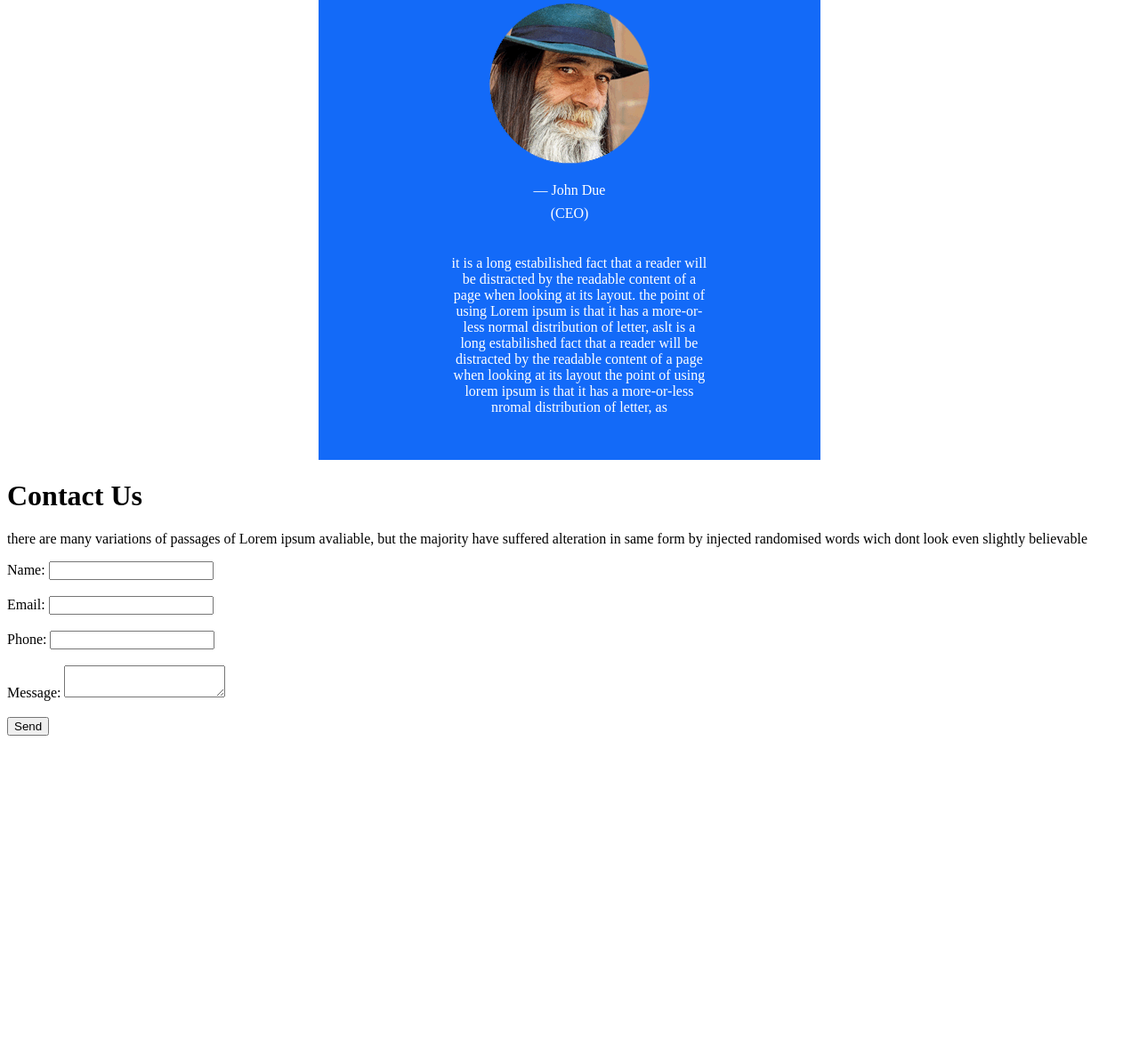
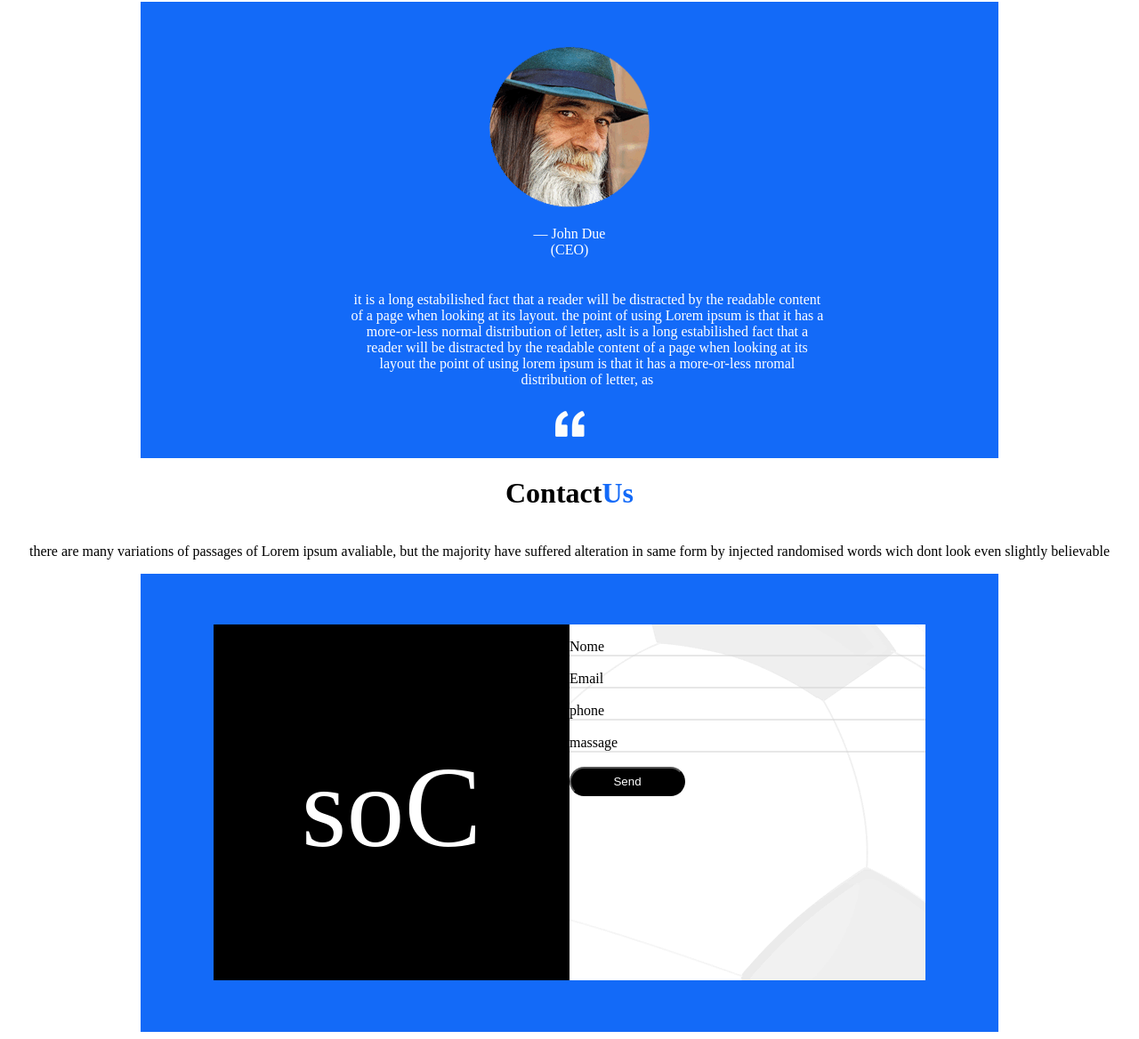
Before and after one commit to MarcosFabSoftware2/socket, a plain HTML site: page index.html in a window 1280 px wide. Shown: the part 820-1988 px from the top of the page at 89% size. Before the commit the page ends 1655 px from the top, so only its background shows below. Drawn offline with Linux system fonts and the light colour scheme.

Commit message:
arrumeri alguam coisa tambem coloquei uma tabela de informaçao e soC

```diff
--- a/index.html
+++ b/index.html
@@ -14,7 +14,10 @@
 <body>
 
     <div class="pai">
-        <h1 >About Us</h1>
+        <div class="titulo">
+        <h1 >About <h1 id="cortitulo">Us</h1></h1>
+    </div>
+
         <p >there are many variations of passages of Lorem ipsum avaliable, but the majority have suffered alteration in same form by injected randomised words wich dont look even slightly believable</p>
 
         <div class="filho1">
@@ -28,18 +31,23 @@
 
             </div>
             <div>
-                <img  class="menino" src="/images/child-image.png" alt="Soccer Player">
+                <img  class="menino" src="images/child-image.png" alt="Soccer Player">
             </div>
         </div>
     </div>
+
     <div class="Testimonial">
         <div class="começo">
             <h1>Testimonial</h1>
             <p>avaliable, but the majority have suffered alteration in some form, by injected randomised words which dont look even slightly believable</p>
         </div>
+
+
         <div class="imgcara">
 
-            <img src="/images/john-image.png" alt="Profile Picture">
+
+            <img src="images/john-image.png" alt="Profile Picture">
+
 
             <p id="texto2">— John Due </p>
             <p id="texto3">(CEO)</p>
@@ -48,34 +56,50 @@
         point of using Lorem ipsum is that it has a more-or-less normal distribution of letter, aslt is a long estabilished  fact that a reader
         will be distracted by the readable content of a page when looking at its layout the point of using lorem ipsum is
         that it has a more-or-less nromal distribution of letter, as</p>
-        </div>
+
+                <img class="image2" src="images/icon-1.png" alt="">
+
     </div>
-    <div>
-        <h1>Contact Us</h1>
-        <p>there are many variations of passages of Lorem ipsum avaliable, but the majority have suffered alteration in same form by injected randomised words wich dont look even slightly
-            believable</p>
 
-            <div class="tabela">
+    </div>
 
 
 
-        <form>
-         <label for="name">Name:</label>
-         <input type="text" id="name" name="name"><br><br>
-         <label for="email">Email:</label>
-         <input type="email" id="email" name="email"><br><br>
-         <label for="phone">Phone:</label>
-         <input type="tel" id="phone" name="phone"><br><br>
-         <label for="message">Message:</label>
-         <textarea id="message" name="message"></textarea><br><br>
-         <button>Send</button>
-        </form>
 
 
-        </div>
+    <div class="texto5">
+        <div class="titulo2">
+        <h1>Contact <h1 id="colortitulo2">Us</h1></h1>
     </div>
+        <p>there are many variations of passages of Lorem ipsum avaliable, but the majority have suffered alteration in same form by injected randomised words wich dont look even slightly
+            believable</p>
+    </div>
+
+
+    <div class="paitabela">
+    <div class="tabela">
+
+
+    <div class="soC">
+         <p>soC</p>
+    </div>
+
+
+    <div class="informacao">
+
+
+         <p class="infor1">Nome</p>
+         <p class="infor2">Email</p>
+         <p class="infor3">phone</p>
+         <p class="infor4">massage</p>
+
+         <button class="botao2">Send</button>
+
+
+
 </div>
-
+</div>
+</div>
 
 </body>
 </html>
--- a/style.css
+++ b/style.css
@@ -1,8 +1,18 @@
-
-
 
 .pai{
     height: 500px;
+    padding-left: 150px;
+    padding-right: 150px;
+    padding-bottom: 70px;
+}
+
+.titulo{
+
+    display: flex;
+
+}
+#cortitulo{
+    color:#136af8;
 }
 
 
@@ -12,7 +22,7 @@ background-color: #136af8;
 display: flex;
 justify-content: center;
 height: 515px;
-
+align-items: center;
 
 
 }
@@ -23,8 +33,7 @@ height: 515px;
     height: 260px;
     width: 330px;
 
-    border: 100px 100px 100px 100px;
-    border:solid;
+    border:solid 11px;
     border-color: #ffffff;
 
 }
@@ -48,6 +57,110 @@ height: 515px;
 
 
 
+#texto_leia {
+    color: #ffffff;
+    font-family: "Poppins", sans-serif;
+    font-weight: 400;
+    font-style: normal;
+}
+
+#pai_titulo1{
+    width: 420px;
+}
+
+
+
+
+#leiamais {
+    background-color: black;
+    border-radius: 20px ;
+    width: 130px;
+    height: 33px;
+    display: flex;
+    justify-content: center;
+    align-items: center;
+}
+
+
+
+
+.titulo2{
+    display: flex;
+    justify-content: center;
+    align-items: center;
+}
+
+
+#colortitulo2{
+color:#136af8;
+
+}
+
+
+
+
+
+
+
+.Testimonial{
+
+    padding-left: 150px;
+    padding-right: 150px;
+    text-align: center;
+
+
+}
+
+.começo{
+
+padding-top: 130px;
+
+}
+
+
+
+.imgcara{
+
+
+    padding-top: 50px;
+    padding-left: 150px;
+    padding-right: 150px;
+
+    background-color: #136af8;
+    text-align: center;
+
+}
+
+
+#texto2{
+
+        color:#ffffff;
+        height: 2px;
+
+    }
+
+
+#texto3{
+
+        color:#ffffff;
+        height: 40px;
+
+    }
+
+#texto4{
+
+        color:#ffffff;
+        padding-bottom: 10px;
+        width: 80%;
+        margin-left: 13%;
+        display: flex;
+        justify-content: center;
+
+    }
+
+.image2{
+    padding-bottom: 20px;
+}
 
 
 
@@ -58,71 +171,68 @@ height: 515px;
 
 
 
+.texto5{
+    text-align: center;
+}
 
 
 
-.Testimonial{
 
-    padding-left: 350px;
-    padding-right: 350px;
-    text-align: center;
+.paitabela{
+
+padding-left: 150px;
+padding-right: 150px;
 
 }
 
 
-
-.começo{
-
-padding-top: 120px;
-
-}
+.tabela{
 
 
-.imgcara{
-
-    padding-top: 50px;
-    padding-left: 100px;
-    padding-right: 100px;
-
     background-color: #136af8;
-    text-align: center;
+    display: flex;
+    justify-content: center;
+    height: 515px;
+    align-items: center;
 
 
 
 }
 
 
-#texto2{
-        color:#ffffff;
-        height: 10px;
-    }
 
-#texto3{
-        color:#ffffff;
-        height: 40px;
-    }
+.soC{
 
-#texto4{
-        color:#ffffff;
-        padding-bottom: 50px;
-        width: 80%;
-        margin-left: 13%;
-        display: flex;
-        justify-content: center;
-    }
+
+    text-align: center;
+    font-size: 130px;
+    color:rgb(255, 255, 255);
+    background-color: black;
+    height: 400px;
+    width: 400px;
+
+
+}
+
+
+.informacao{
+
+
+background-image: url(images/boll_bg.png);
+height: 400px;
+width: 400px;
+
+
+}
 
 
 
 
+.botao2{
+
+    color: #ffffff;
 
 
-.tabela{
-
-
-
-
-}
-#leiamais {
     background-color: black;
     border-radius: 20px ;
     width: 130px;
@@ -130,15 +240,36 @@ padding-top: 120px;
     display: flex;
     justify-content: center;
     align-items: center;
+
 }
 
-#texto_leia {
-    color: #ffffff;
-    font-family: "Poppins", sans-serif;
-    font-weight: 400;
-    font-style: normal;
+
+.infor1{
+    border-bottom: solid 2px;
+    border-color: rgba(215, 215, 215, 0.587);
+    text-align: left;
 }
 
-#pai_titulo1{
-    width: 420px;
+
+.infor2{
+
+    border-bottom: solid 2px;
+    border-color: rgba(215, 215, 215, 0.587);
+    text-align: left;
 }
+
+
+.infor3{
+
+    border-bottom: solid 2px;
+    border-color: rgba(215, 215, 215, 0.587);
+    text-align: left;
+}
+
+
+.infor4{
+
+    border-bottom: solid 2px;
+    border-color: rgba(215, 215, 215, 0.587);
+    text-align: left;
+}
```
